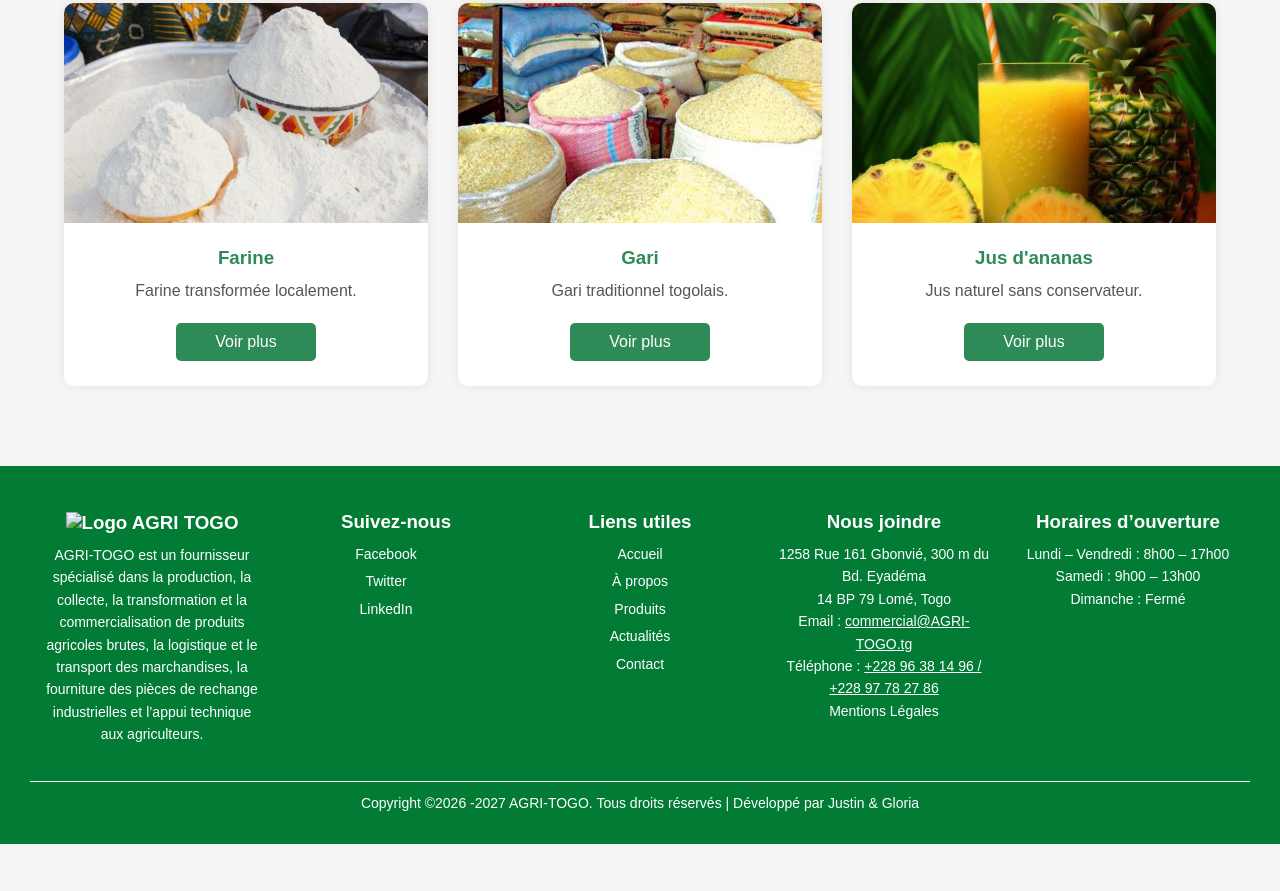
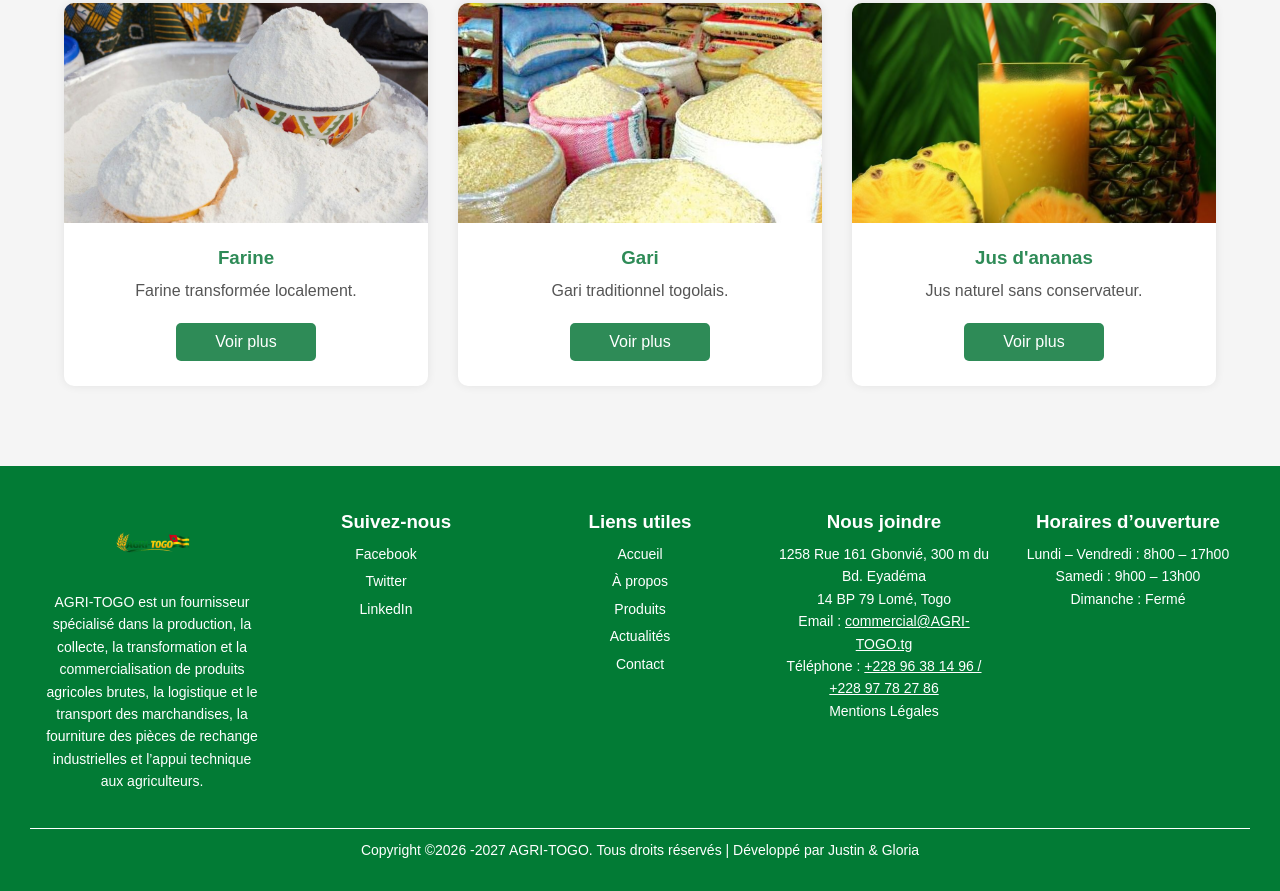
Before and after one commit to justinadukpo92-boop/AGRI_TOGO_FINAL, a plain HTML site: page pages/produits.html in a window 1280 px wide. Shown: the part 946-1837 px from the top of the page. Before the commit the page ends 1790 px from the top, so only its background shows below. Drawn offline with Linux system fonts and the light colour scheme.

Commit message:
logo aficher du produit

```diff
--- a/pages/produits.html
+++ b/pages/produits.html
@@ -153,7 +153,7 @@
             <!-- Bloc présentation -->
             <div class="footer-section">
               <h3>
-                    <img src="images/logo.png" alt="Logo AGRI TOGO">
+                    <img src="../images/logo.png" alt="Logo AGRI TOGO">
                     </h3>
                 <p>
                     AGRI-TOGO est un fournisseur spécialisé dans la production, la collecte,
```
